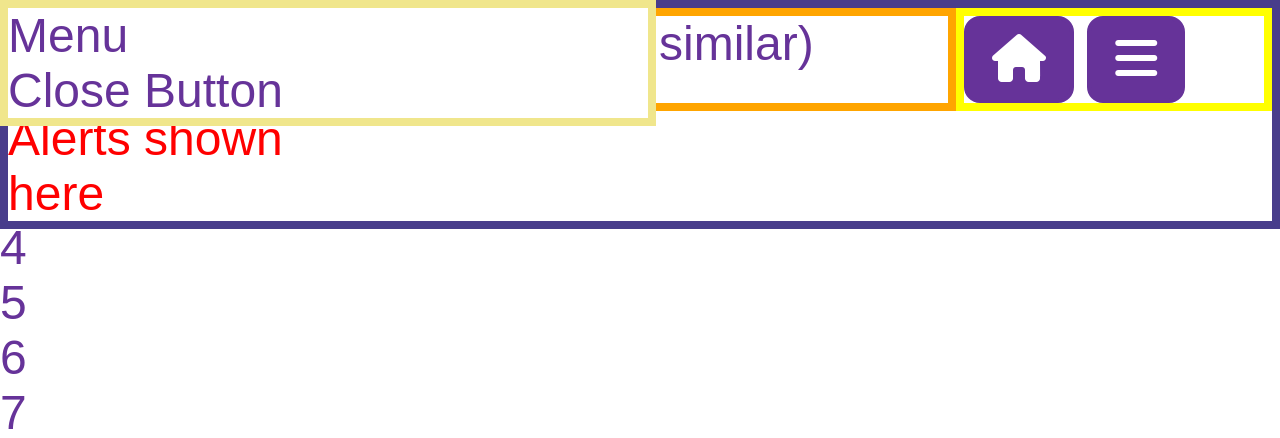
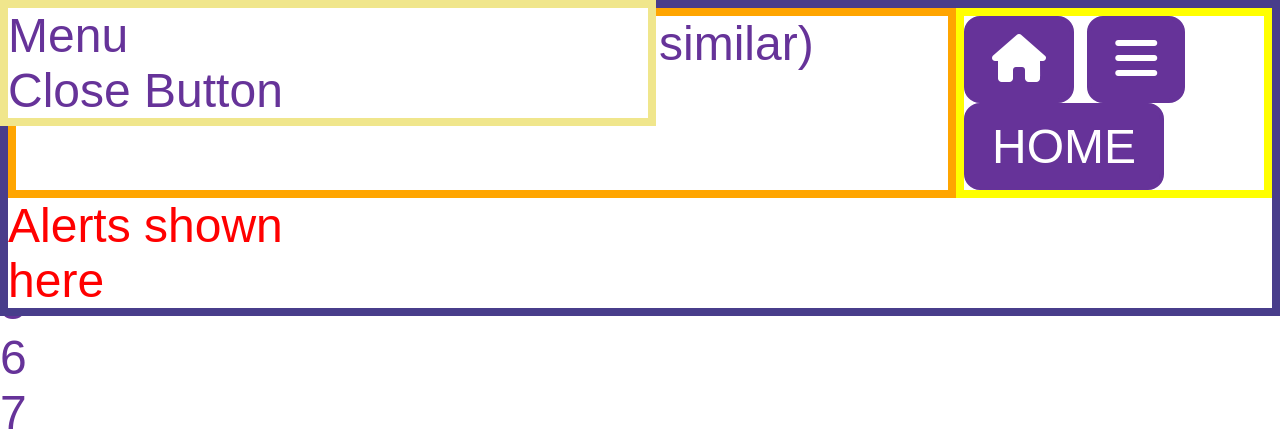
Before and after one commit to jocassid/H5Media, a Django app: template h5media/templates/home.html in a window 1280 px wide. Shown: the top 438 px of the page. Run offline with Django 5.2, Linux system fonts and the light colour scheme; the template is opened without the code that fills it, so the values that code supplies are empty.

Commit message:
added localhost to ALLOWED_HOSTS added home button to base template

```diff
--- a/h5media/settings/dev/django/core.py
+++ b/h5media/settings/dev/django/core.py
@@ -29,6 +29,7 @@ DEBUG = True
 ALLOWED_HOSTS = [
     '127.0.0.1',
     '192.168.1.4',
+    'localhost',
 ]
 
 
--- a/h5media/templates/base.html
+++ b/h5media/templates/base.html
@@ -35,6 +35,10 @@ A template that adds JavaScript libraries and navbar
       <button>
         <i class="fa-solid fa-bars"></i>
       </button>
+      <button hx-get="/"
+              hx-target="html"
+              hx-trigger="click"
+              hx-swap="outerHTML">HOME</button>
     </div>
 
     {# This is where error message are shown #}
```
